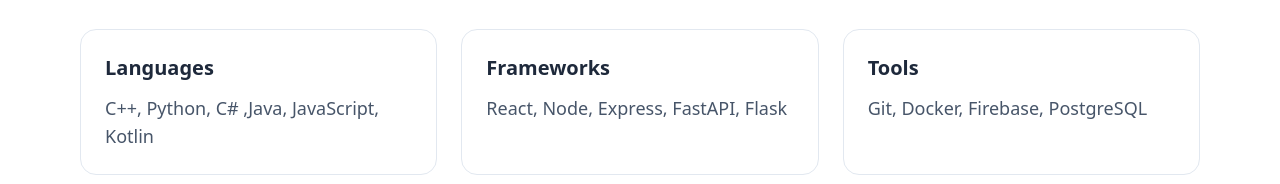
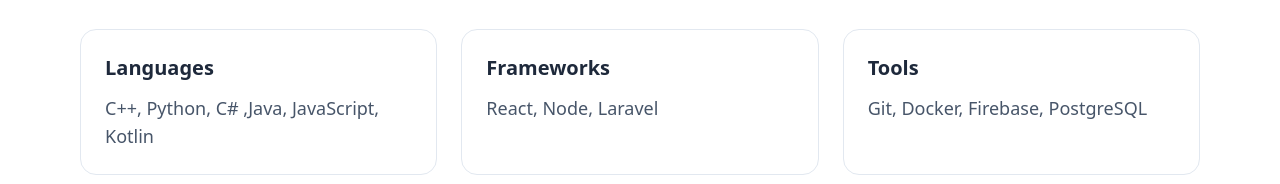
Before and after one commit to rootanvir/portfolio, a plain HTML site: page index.html in a window 1280 px wide. Shown: the part 2434-2618 px from the top of the page. Drawn offline with nearby package versions, Linux system fonts and the light colour scheme.

Commit message:
update frameworks

```diff
--- a/index.html
+++ b/index.html
@@ -346,7 +346,7 @@
       </div>
       <div class="rounded-2xl border border-slate-200 dark:border-slate-800 p-6">
         <h3 class="text-xl font-semibold">Frameworks</h3>
-        <p class="mt-3 text-base md:text-lg text-slate-600 dark:text-slate-300">React, Node, Express, FastAPI, Flask</p>
+        <p class="mt-3 text-base md:text-lg text-slate-600 dark:text-slate-300">React, Node, Laravel</p>
       </div>
       <div class="rounded-2xl border border-slate-200 dark:border-slate-800 p-6">
         <h3 class="text-xl font-semibold">Tools</h3>
```
